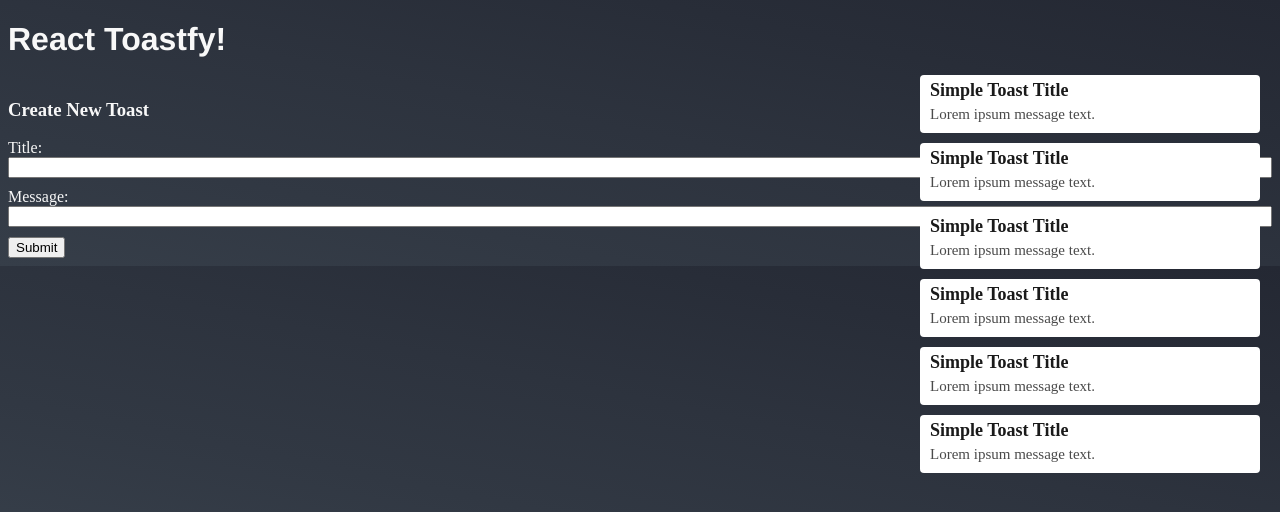
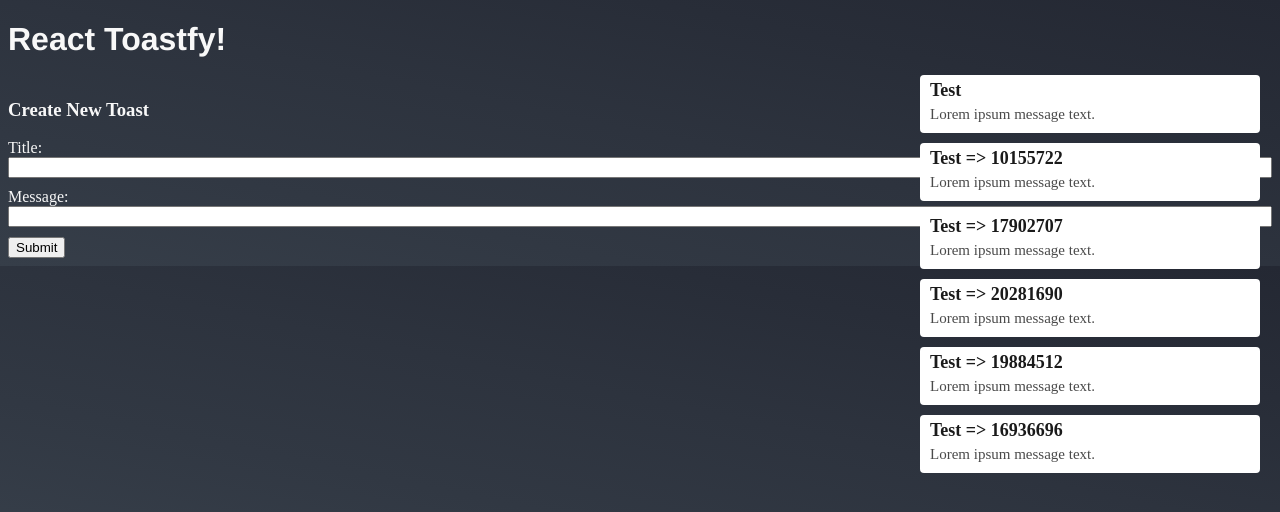
Before and after one commit to ebubekirtabak/react-toastfy, a React app: page / in a window 1280 px wide. Shown: the top 512 px of the page. Built offline with nearby package versions, Linux system fonts and the light colour scheme.

Commit message:
Sent toast data to SimpleToastComponent.

```diff
--- a/src/components/Toaster.jsx
+++ b/src/components/Toaster.jsx
@@ -15,8 +15,8 @@
     return (
         <div className="toast-container tr">
             <div className="toast-container__content">
-                { this.props.toasts.map((toast) =>
-                    <SimpleToast key={ toast.id } />
+                { this.props.toasts.map((toastItem) =>
+                    <SimpleToast key={ toastItem.id } toast={ toastItem } />
                 )}
             </div>
         </div>
--- a/src/components/toasts/SimpleToast.jsx
+++ b/src/components/toasts/SimpleToast.jsx
@@ -1,14 +1,16 @@
 import React, { Component } from 'react';
-import { render } from 'react-dom';
-
 
 export default class SimpleToast extends Component {
+
+    constructor(props) {
+        super(props);
+    }
 
     render () {
         return (
             <div className="simple-toast rounded">
                 <div className="simple-toast__title">
-          Simple Toast Title
+                    { this.props.toast.title }
                 </div>
                 <div className="simple-toast__message">
                 Lorem ipsum message text.
```
Lines whose indentation alone changed are shown as unchanged.
